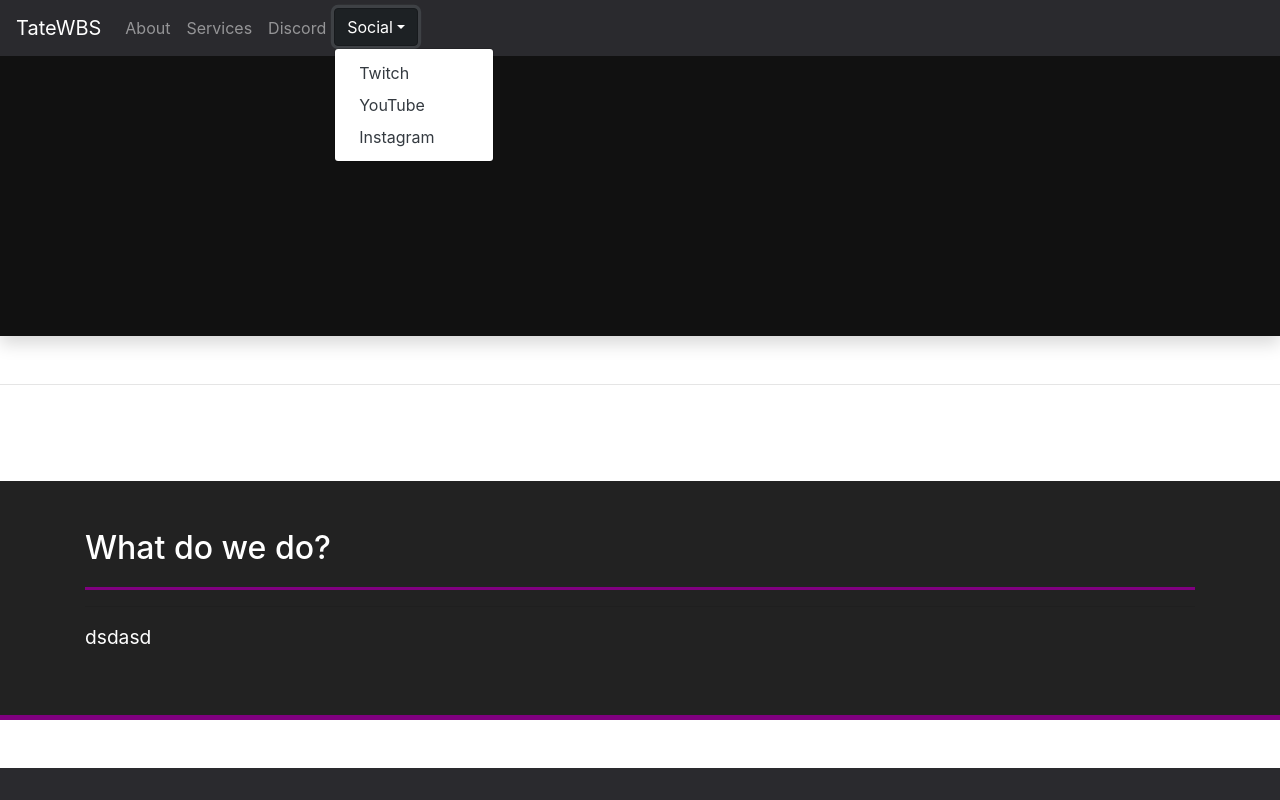
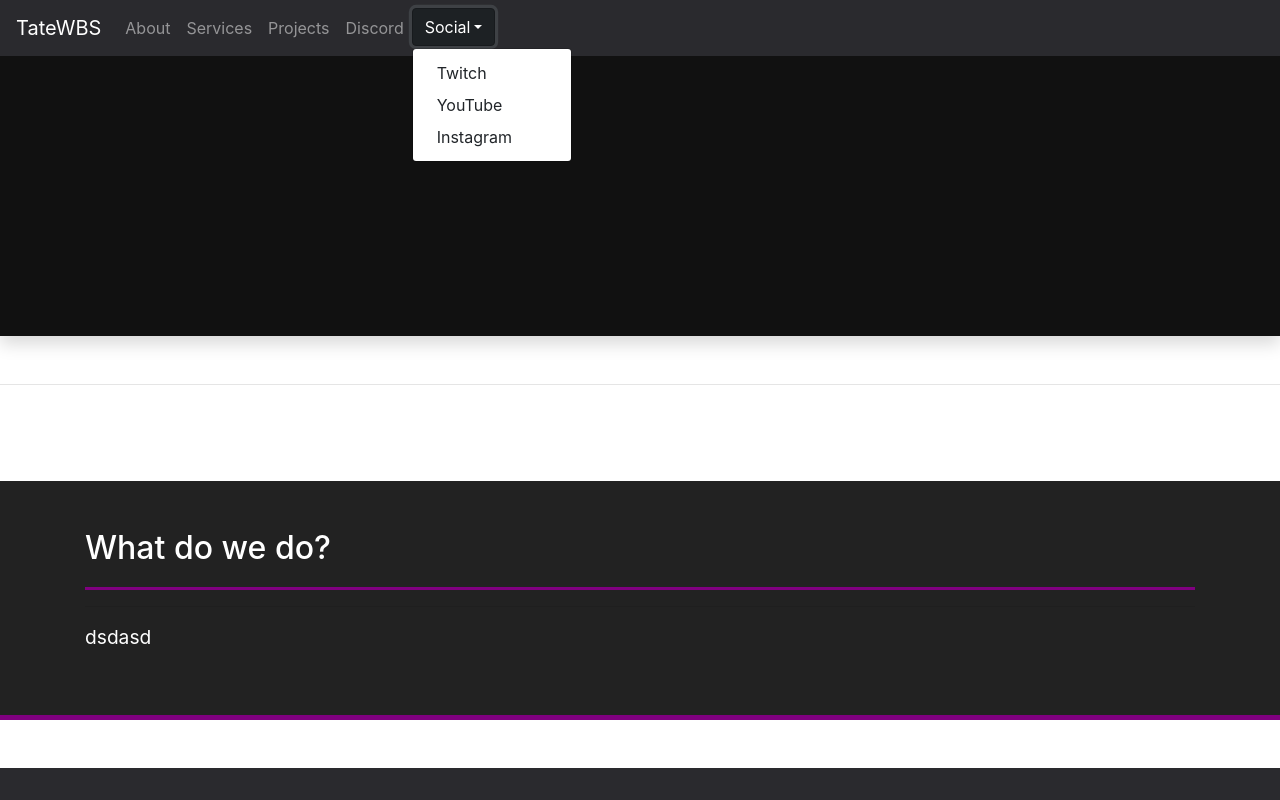
Before and after one commit to TateFowble/tatewbs_old, a React (Create React App) app: page / in a window 1280 px wide. Both pictures are taken after a click on the button "Social". Shown: the top 800 px of the page. Built offline with nearby package versions, Linux system fonts and the light colour scheme.

Commit message:
social media on navigation fixed

```diff
--- a/src/App.js
+++ b/src/App.js
@@ -50,6 +50,7 @@ export default App;
 
 
 /*
+
 Contact info on homepage
 
 
--- a/src/components/Navigation/Navigation.js
+++ b/src/components/Navigation/Navigation.js
@@ -22,8 +22,11 @@ function Navigation() {
                         <li className="nav-item">
                             <Link className="nav-link" to="/services">Services</Link>
                         </li>
+                        <li>
+                            <a className="nav-link" href="/projects">Projects</a>
+                        </li>
                         <li className="nav-item">
-                            <Link className="nav-link" to="/discord">Discord</Link>
+                            <a className="nav-link" href="http://discord.tatewbs.com">Discord</a>
                         </li>
                         <li className="nav-item">
                             <Dropdown>
@@ -31,9 +34,9 @@ function Navigation() {
                                     Social
                             </Dropdown.Toggle>
                                 <Dropdown.Menu>
-                                   <Dropdown.Item><a href="http://twitch.tatewbs.com" className="text-decoration-none text-dark">Twitch</a></Dropdown.Item>
-                                    <Dropdown.Item href="/youtube" target="_blank" className="text-decoration-none text-dark">YouTube</Dropdown.Item>
-                                    <Dropdown.Item as={Link} href="/instagram" className="text-decoration-none text-dark">Instagram</Dropdown.Item>
+                                    <Dropdown.Item href="http://twitch.tatewbs.com" >Twitch</Dropdown.Item>
+                                    <Dropdown.Item href="http://youtube.tatewbs.com">YouTube</Dropdown.Item>
+                                    <Dropdown.Item href="http://instagram.tatewbs.com">Instagram</Dropdown.Item>
                                 </Dropdown.Menu>
                             </Dropdown>
                         </li>
```
Also changed, not shown: public/manifest.json.
